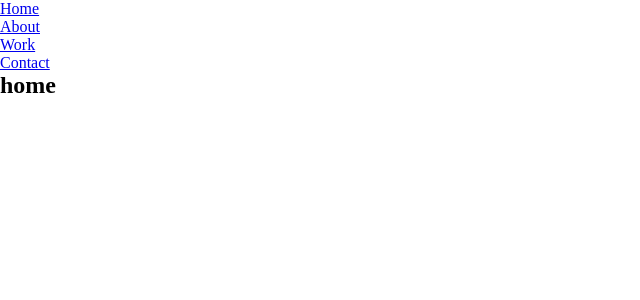
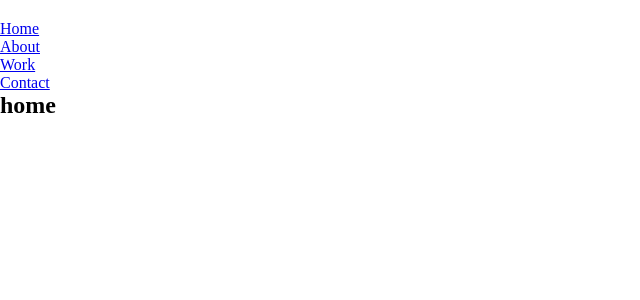
Before and after one commit to leonden/portfolio-re, a React (Vite) app in the folder portfolio/: page / in a window 1280 px wide. Shown: the top 300 px of the page, without its empty margins (0-640 px from the left). Built offline with nearby package versions, Linux system fonts and the light colour scheme.

Commit message:
add Cursor to App

```diff
--- a/portfolio/src/App.tsx
+++ b/portfolio/src/App.tsx
@@ -5,6 +5,7 @@ import Contact from "./components/pages/Contact/Contact";
 import ErrorPage from "./components/pages/Error/ErrorPage";
 import Navigation from "./components/Navigation/Navigation";
 import Head from "./components/Head/Head";
+import Cursor from "./components/Cursor/Cursor";
 import { Routes, Route } from "react-router-dom";
 import "./App.scss";
 
@@ -12,6 +13,7 @@ function App() {
   return (
     <>
       <Head></Head>
+      <Cursor></Cursor>
       <Navigation></Navigation>
       <Routes>
         <Route path="/" index element={<Home />}></Route>
```
